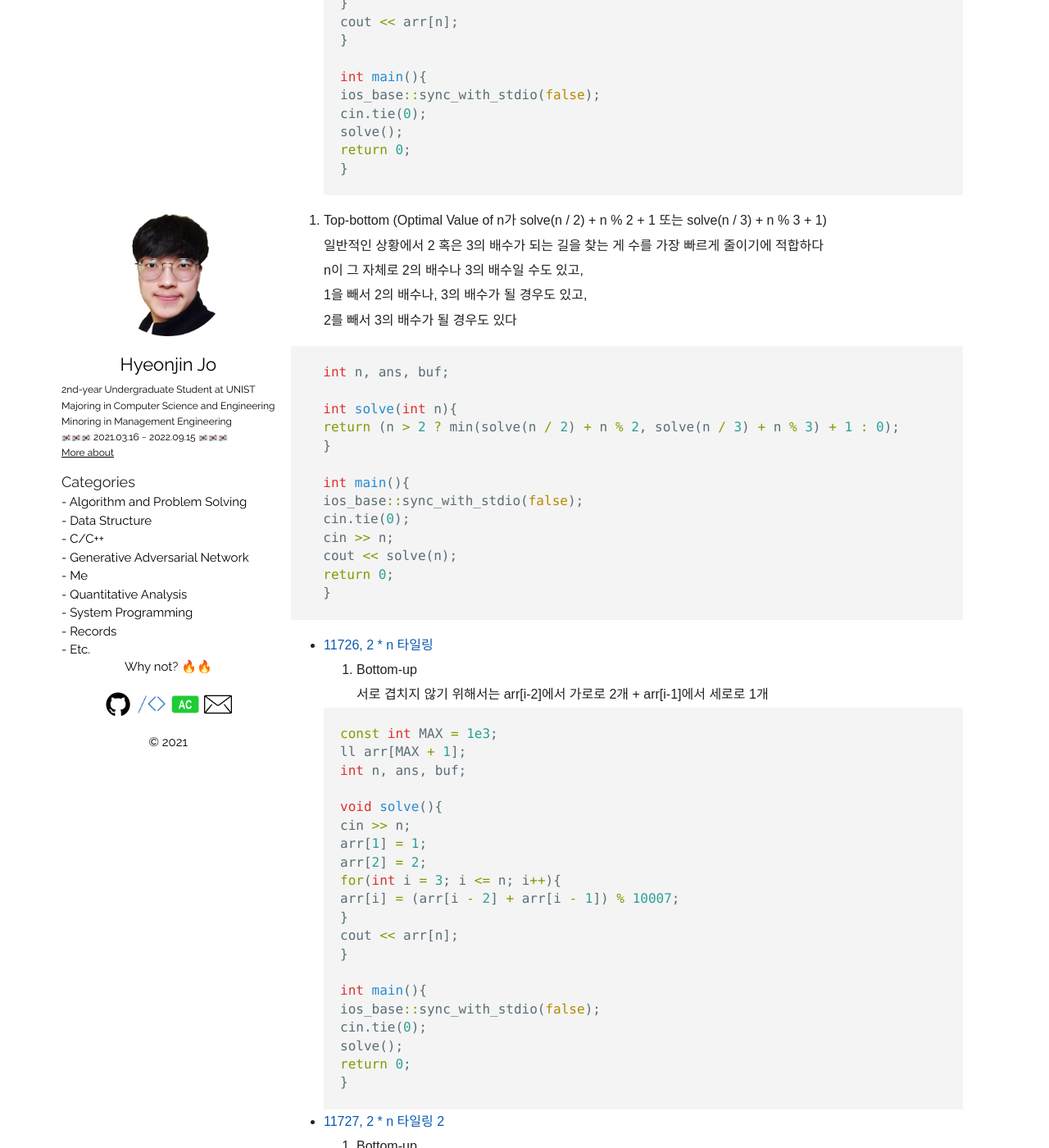
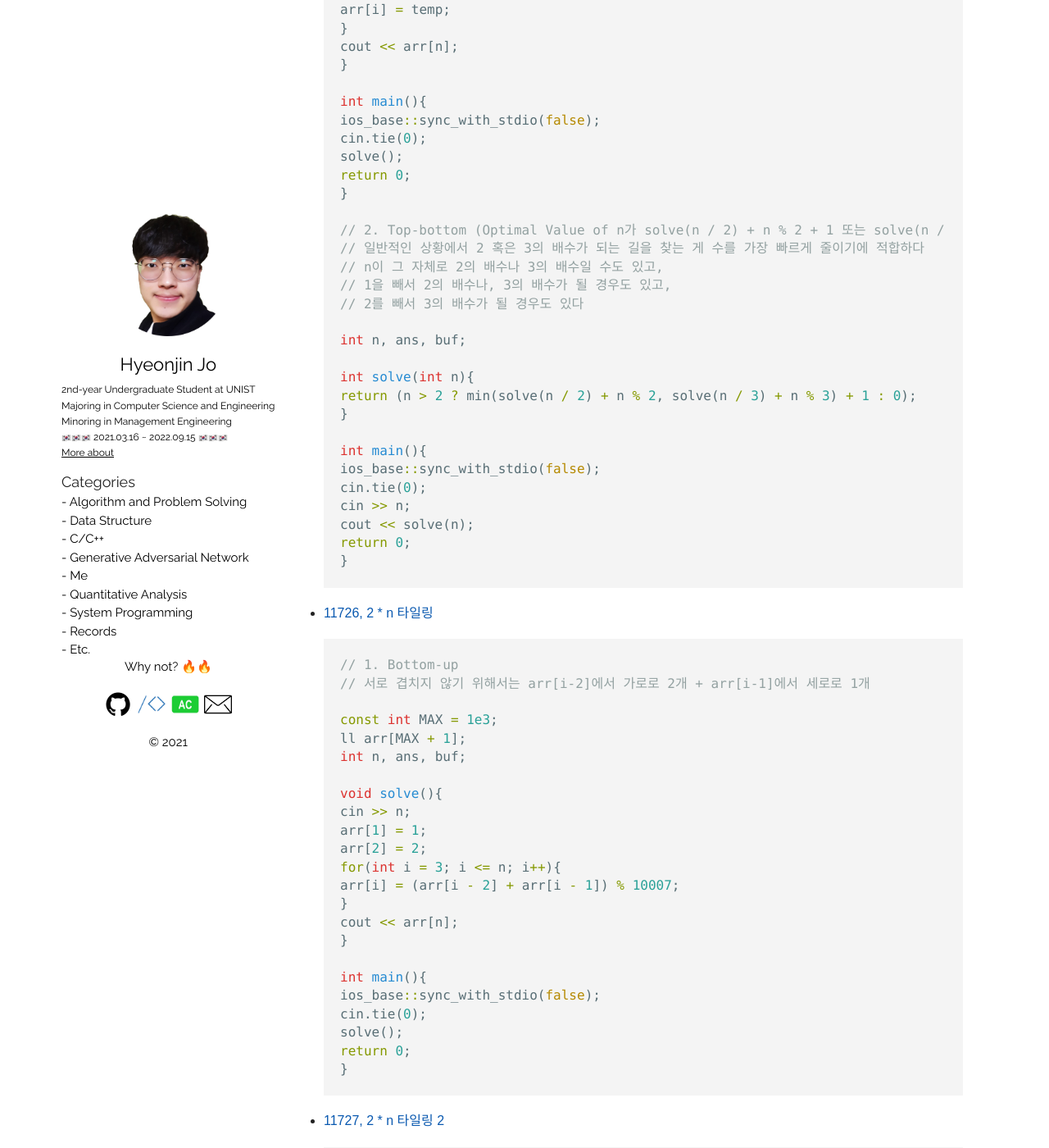
Before and after one commit to thinkin9/thinkin9.github.io, a Jekyll site: the page built from _posts/2021-07-11-Dynamic_Programming.markdown, in a window 1280 px wide and 1400 px high, scrolled down 939 px. Shown: the whole window at 82% size. Built offline with Jekyll 4.4.1, drawn with Linux system fonts in a browser that asks for light colours; some of the changed text lies outside the part shown.

Commit message:
Update 2021-07-11-Dynamic_Programming.markdown

````diff
--- a/_posts/2021-07-11-Dynamic_Programming.markdown
+++ b/_posts/2021-07-11-Dynamic_Programming.markdown
@@ -25,9 +25,10 @@ categories: Algorithm_and_Problem_Solving
 <hr style="height: 2px; border:none; margin-top: -1em; margin-bottom:0.5em; padding: 0; background:black">
 
 * [1463, 1로 만들기](https://www.acmicpc.net/problem/1463)
-1. Bottom-up (부분에서의 최소 보장, 전역에서의 최소 보장)
 
   ```cpp
+  // 1. Bottom-up (부분에서의 최소 보장, 전역에서의 최소 보장)
+
   const int MAX = 1e6;
   int arr[MAX + 1];
   int n, ans, buf;
@@ -49,15 +50,13 @@ categories: Algorithm_and_Problem_Solving
   solve();
   return 0;
   }
-  ```
 
-2. Top-bottom (Optimal Value of n가 solve(n / 2) + n % 2 + 1 또는 solve(n / 3) + n % 3 + 1)
-  일반적인 상황에서 2 혹은 3의 배수가 되는 길을 찾는 게 수를 가장 빠르게 줄이기에 적합하다
-  n이 그 자체로 2의 배수나 3의 배수일 수도 있고,
-  1을 빼서 2의 배수나, 3의 배수가 될 경우도 있고,
-  2를 빼서 3의 배수가 될 경우도 있다
+  // 2. Top-bottom (Optimal Value of n가 solve(n / 2) + n % 2 + 1 또는 solve(n / 3) + n % 3 + 1)
+  // 일반적인 상황에서 2 혹은 3의 배수가 되는 길을 찾는 게 수를 가장 빠르게 줄이기에 적합하다
+  // n이 그 자체로 2의 배수나 3의 배수일 수도 있고,
+  // 1을 빼서 2의 배수나, 3의 배수가 될 경우도 있고,
+  // 2를 빼서 3의 배수가 될 경우도 있다
 
-  ```cpp
   int n, ans, buf;
 
   int solve(int n){
@@ -74,10 +73,11 @@ categories: Algorithm_and_Problem_Solving
   ```
 
 * [11726, 2 * n 타일링](https://www.acmicpc.net/problem/11726)
-1. Bottom-up
-  서로 겹치지 않기 위해서는 arr[i-2]에서 가로로 2개 + arr[i-1]에서 세로로 1개
 
   ```cpp
+  // 1. Bottom-up
+  // 서로 겹치지 않기 위해서는 arr[i-2]에서 가로로 2개 + arr[i-1]에서 세로로 1개
+
   const int MAX = 1e3;
   ll arr[MAX + 1];
   int n, ans, buf;
@@ -101,10 +101,11 @@ categories: Algorithm_and_Problem_Solving
   ```
 
 * [11727, 2 * n 타일링 2](https://www.acmicpc.net/problem/11727)
-1. Bottom-up
-  서로 겹치지 않기 위해서는 arr[i-2]에서 가로로 2개 큰거 하나 + arr[i-1]에서 세로로 1개
 
   ```cpp
+  // 1. Bottom-up
+  // 서로 겹치지 않기 위해서는 arr[i-2]에서 가로로 2개 큰거 하나 + arr[i-1]에서 세로로 1개
+
   const int MAX = 1e3;
   ll arr[MAX + 1];
   int n, ans, buf;
@@ -125,11 +126,9 @@ categories: Algorithm_and_Problem_Solving
   solve();
   return 0;
   }
-  ```
 
-  Time Limit
+  // Time Limit
 
-  ```cpp
   int n, ans, buf;
 
   int solve(int n){
@@ -146,6 +145,7 @@ categories: Algorithm_and_Problem_Solving
   return 0;
   }
   ```
+
 * [9095, 1, 2, 3 더하기](https://www.acmicpc.net/problem/9095)
 
   ```cpp
````
